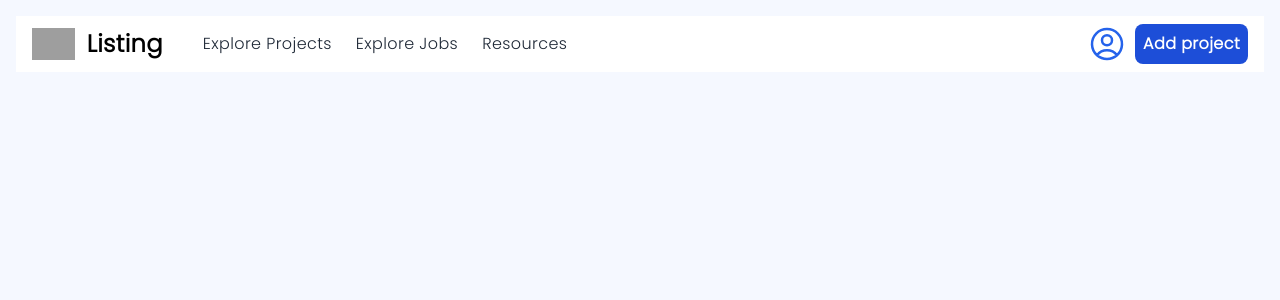
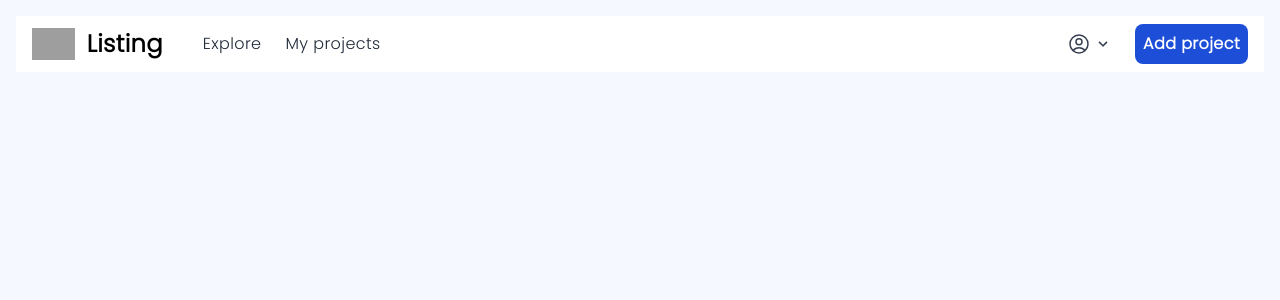
Before and after one commit to irorochad/prolist, a PHP site: page /account/index.php in a window 1280 px wide. Shown: the top 300 px of the page. Run offline with PHP 8.4, Linux system fonts and the light colour scheme; grey boxes are pictures that could not be loaded.

Commit message:
added the user navbar

```diff
--- a/account/includes/footer.inc.php
+++ b/account/includes/footer.inc.php
@@ -1,7 +1,7 @@
 
 <!-- <script src="public/assets/js/jquery/jquery-3.6.1.js"></script>
 <script src="public/assets/js/addproject.js"></script> -->
-<script src="../assets/user/js/main.js"></script>
+<script src="../assets/js/main.js"></script>
 
 
 </body>
--- a/account/includes/header.inc.php
+++ b/account/includes/header.inc.php
@@ -22,7 +22,7 @@
     <meta property="og:url" content="https://example.com">
 
   <link rel="stylesheet" href="/prolist/assets/tailscss/output.css" />
-
+  <link rel="stylesheet" href="/prolist/assets/css/index.css" />
 
 </head>
 
--- a/account/includes/navbar.inc.php
+++ b/account/includes/navbar.inc.php
@@ -10,17 +10,43 @@
                       <span class="self-center text-2xl font-semibold whitespace-nowrap dark:text-gray-100">Listing</span>
                   </a>
                   <div class="space-x-6 md:flex">
-                      <a href="/prolist/projects" class="text-gray-800 dark:text-gray-100">Explore Projects</a>
-                      <a href="#" class="text-gray-800 dark:text-gray-100">Explore Jobs</a>
-                      <a href="#" class="text-gray-800 dark:text-gray-100">Resources</a>
+                      <a href="/prolist/projects" class="text-gray-800 dark:text-gray-100">Explore</a>
+                      <a href="#" class="text-gray-800 dark:text-gray-100">My projects</a>
+                      <!-- <a href="#" class="text-gray-800 dark:text-gray-100">Resources</a> -->
                   </div>
               </div>
               <div class="flex items-center">
-                  <a href="">
-                  <svg xmlns="http://www.w3.org/2000/svg" fill="none" viewBox="0 0 24 24" stroke-width="1.5" stroke="currentColor" class="w-10 text-blue-600 dark:text-blue-500">
-                      <path stroke-linecap="round" stroke-linejoin="round" d="M17.982 18.725A7.488 7.488 0 0012 15.75a7.488 7.488 0 00-5.982 2.975m11.963 0a9 9 0 10-11.963 0m11.963 0A8.966 8.966 0 0112 21a8.966 8.966 0 01-5.982-2.275M15 9.75a3 3 0 11-6 0 3 3 0 016 0z" />
-                  </svg>
-                  </a>
+                  <div class="">
+                      <div class="group inline-block relative">
+                          <button class=" text-gray-700 font-semibold py-2 px-4 rounded inline-flex items-center">
+                              <span class="mr-1"><svg xmlns="http://www.w3.org/2000/svg" fill="none" viewBox="0 0 24 24" stroke-width="1.5" stroke="currentColor" class="w-6 h-6 dark:text-white">
+                                      <path stroke-linecap="round" stroke-linejoin="round" d="M17.982 18.725A7.488 7.488 0 0012 15.75a7.488 7.488 0 00-5.982 2.975m11.963 0a9 9 0 10-11.963 0m11.963 0A8.966 8.966 0 0112 21a8.966 8.966 0 01-5.982-2.275M15 9.75a3 3 0 11-6 0 3 3 0 016 0z" />
+                                  </svg>
+                              </span>
+                              <svg class="fill-current h-4 w-4 dark:text-white" xmlns="http://www.w3.org/2000/svg" viewBox="0 0 20 20">
+                                  <path d="M9.293 12.95l.707.707L15.657 8l-1.414-1.414L10 10.828 5.757 6.586 4.343 8z" />
+                              </svg>
+                          </button>
+                          <ul class="absolute hidden text-gray-100 bg-blue-700 pt-1  group-hover:block">
+                              <li class="">
+                                  <a class="rounded-t  py-2 px-4 block whitespace-no-wrap" href="#">One</a>
+                              </li>
+                              <li class="">
+                                  <a class=" py-2 px-4 block whitespace-no-wrap" href="#">Two</a>
+                              </li>
+                              <li>
+                                  <button id="theme-toggle" type="button" class=" text-gray-800 dark:text-gray-100 hover:bg-gray-100 dark:hover:bg-gray-700 focus:outline-none focus:ring-4 focus:ring-gray-200 dark:focus:ring-gray-700 rounded-lg text-sm p-2.5">
+                                      <svg id="theme-toggle-dark-icon" class="hidden w-5 h-5" fill="currentColor" viewBox="0 0 20 20" xmlns="http://www.w3.org/2000/svg">
+                                          <path d="M17.293 13.293A8 8 0 016.707 2.707a8.001 8.001 0 1010.586 10.586z"></path>
+                                      </svg>
+                                      <svg id="theme-toggle-light-icon" class="hidden w-5 h-5" fill="currentColor" viewBox="0 0 20 20" xmlns="http://www.w3.org/2000/svg">
+                                          <path d="M10 2a1 1 0 011 1v1a1 1 0 11-2 0V3a1 1 0 011-1zm4 8a4 4 0 11-8 0 4 4 0 018 0zm-.464 4.95l.707.707a1 1 0 001.414-1.414l-.707-.707a1 1 0 00-1.414 1.414zm2.12-10.607a1 1 0 010 1.414l-.706.707a1 1 0 11-1.414-1.414l.707-.707a1 1 0 011.414 0zM17 11a1 1 0 100-2h-1a1 1 0 100 2h1zm-7 4a1 1 0 011 1v1a1 1 0 11-2 0v-1a1 1 0 011-1zM5.05 6.464A1 1 0 106.465 5.05l-.708-.707a1 1 0 00-1.414 1.414l.707.707zm1.414 8.486l-.707.707a1 1 0 01-1.414-1.414l.707-.707a1 1 0 011.414 1.414zM4 11a1 1 0 100-2H3a1 1 0 000 2h1z" fill-rule="evenodd" clip-rule="evenodd"></path>
+                                      </svg>
+                                  </button>
+                              </li>
+                          </ul>
+                      </div>
+                  </div>
                   <a href="/prolist/register" class="ml-2 p-2 px-2 pt-2 rounded-lg baseline font-semibold text-white bg-brandBlue">Add project</a>
               </div>
 
@@ -41,11 +67,10 @@
       <!-- Mobile Menu -->
       <div class="md:hidden">
           <div id="menu" class="bg-white dark:bg-slate-800 absolute flex-col items-center hidden self-end py-8 mt-10 space-y-6 font-bold b sm:w-auto sm:self-center left-6 right-6 drop-shadow-md z-40">
-              <a href="./projects" class="text-gray-800 dark:text-gray-200">Explore Projects</a>
-              <a href="#" class="text-gray-800 dark:text-gray-200">Explore Jobs</a>
-              <a href="#" class="text-gray-800 dark:text-gray-200">Resources</a>
-              <a href="login.php" class="text-gray-800 dark:text-gray-200">Login</a>
-              <a href="#" class="ml-2 p-3 px-6 pt-2  rounded-full baseline font-semibold text-white bg-brandBlue">List for Free</a>
+              <a href="./projects" class="text-gray-800 dark:text-gray-200">Explore</a>
+              <a href="#" class="text-gray-800 dark:text-gray-200">My Projects</a>
+              <!-- <a href="#" class="text-gray-800 dark:text-gray-200">Resources</a> -->
+              <a href="/prolist/register" class="ml-2 p-2 px-2 pt-2 rounded-lg baseline font-semibold text-white bg-brandBlue">Add project</a>
           </div>
       </div>
 
--- a/assets/tailscss/output.css
+++ b/assets/tailscss/output.css
@@ -767,6 +767,10 @@ video {
   margin-top: 1rem;
 }
 
+.mr-1{
+  margin-right: 0.25rem;
+}
+
 .ml-6{
   margin-left: 1.5rem;
 }
@@ -781,6 +785,10 @@ video {
 
 .block{
   display: block;
+}
+
+.inline-block{
+  display: inline-block;
 }
 
 .flex{
@@ -1040,6 +1048,11 @@ video {
   border-radius: 0.25rem;
 }
 
+.rounded-t{
+  border-top-left-radius: 0.25rem;
+  border-top-right-radius: 0.25rem;
+}
+
 .border{
   border-width: 1px;
 }
@@ -1130,6 +1143,10 @@ video {
   --tw-bg-opacity: 0.5;
 }
 
+.fill-current{
+  fill: currentColor;
+}
+
 .p-5{
   padding: 1.25rem;
 }
@@ -1248,6 +1265,10 @@ video {
 
 .pt-2{
   padding-top: 0.5rem;
+}
+
+.pt-1{
+  padding-top: 0.25rem;
 }
 
 .text-left{
@@ -1555,6 +1576,10 @@ video {
   background-color: rgb(147 51 234 / var(--tw-bg-opacity));
 }
 
+.group:hover .group-hover\:block{
+  display: block;
+}
+
 .dark .dark\:border-gray-700{
   --tw-border-opacity: 1;
   border-color: rgb(55 65 81 / var(--tw-border-opacity));
--- a/assets/user/js/main.js
+++ b/assets/user/js/main.js
@@ -55,3 +55,13 @@ themeToggleBtn.addEventListener("click", function () {
 });
 
 // End DarkMode Toggle.
+
+
+const menuBTN = document.getElementById("menu-btn");
+const mobileMenu = document.getElementById("menu");
+
+menuBTN.addEventListener("click", () => {
+  menuBTN.classList.toggle("open");
+  mobileMenu.classList.toggle("flex");
+  mobileMenu.classList.toggle("hidden");
+});
```
Also changed, not shown: tailwind.config.js (+7 -5 lines).
